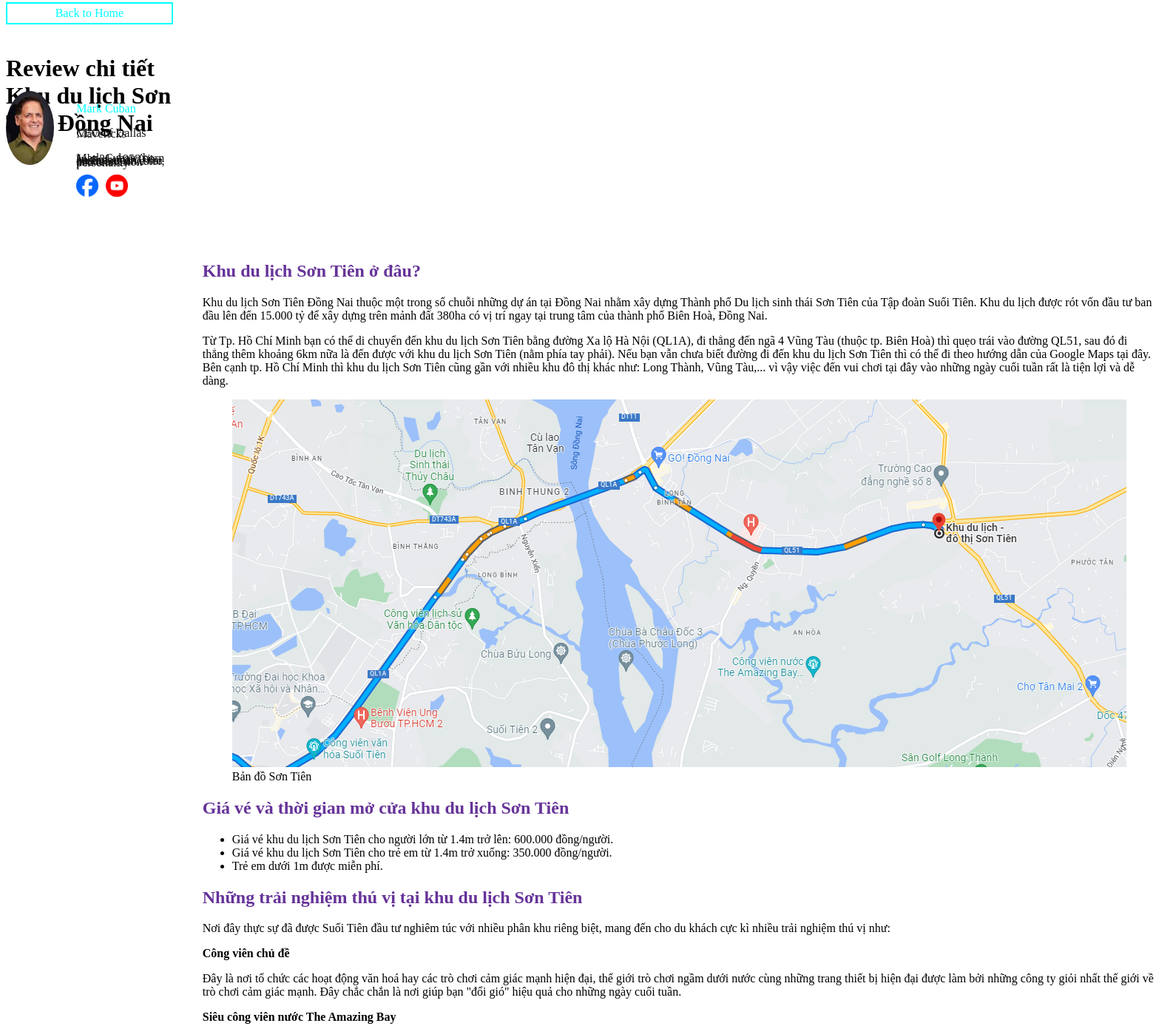
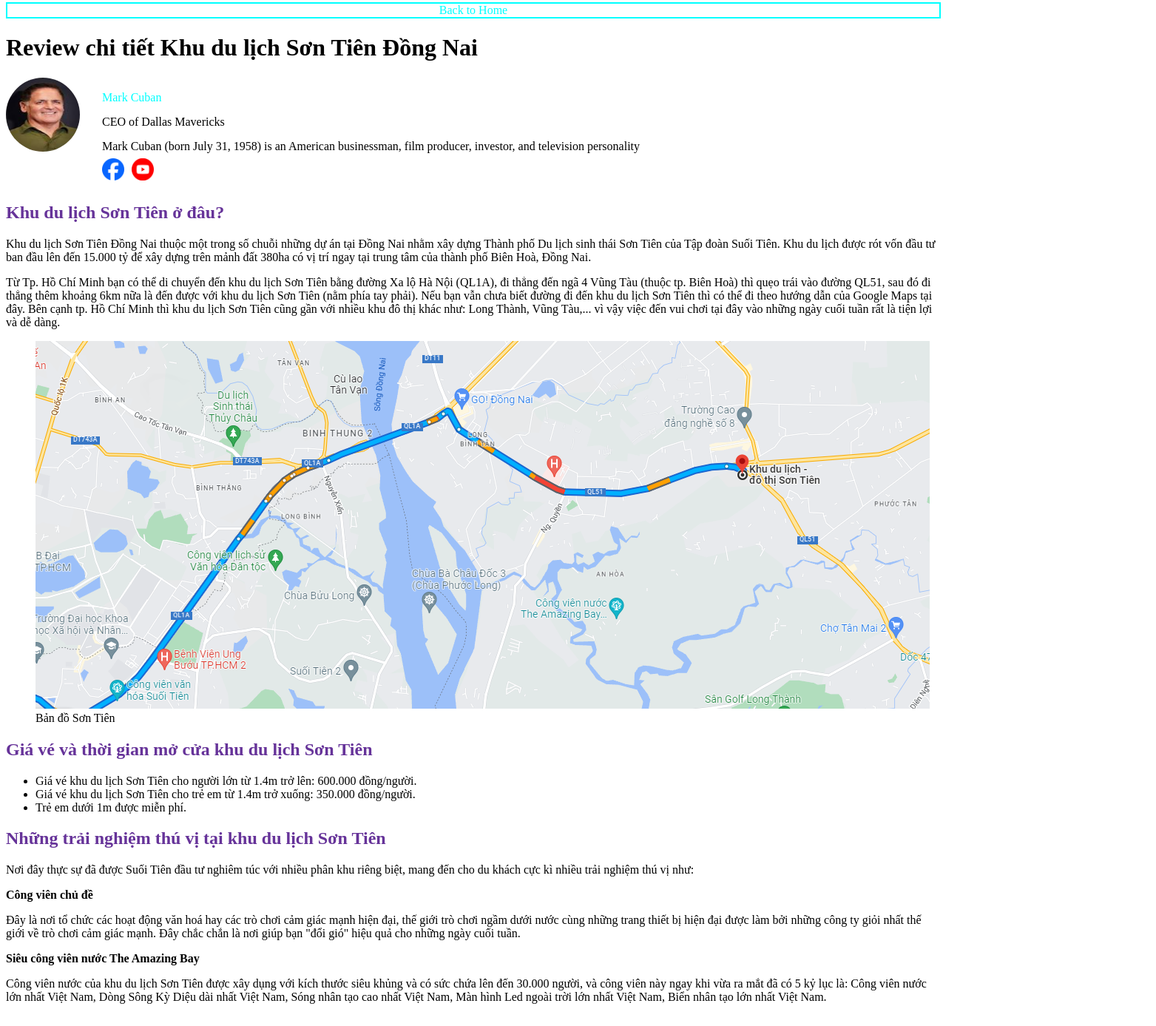
Before and after one commit to VuongNguyen2393/PersonalBlogWebsite, a plain HTML site: page html/blogPost1.html in a window 1280 px wide. Shown: the part 5-1392 px from the top of the page at 74% size, 1563 px wide, since content can reach past the window. Drawn offline with Linux system fonts and the light colour scheme.

Commit message:
update with comment 2

```diff
--- a/css/BlogPostClass.css
+++ b/css/BlogPostClass.css
@@ -1,12 +1,6 @@
 .containerBlogPost{
-    display: grid;
-    grid-template-rows: 30px 50px 150px 1fr;
-    grid-gap: 20px;
-    grid-template-areas:
-    "hd"
-    "tt"
-    "at"
-    "main";
+    display: flex;
+    flex-direction: column;
 }
 
 .author{
@@ -31,7 +25,6 @@
 
 .headerButton{
     display: flex;
-    grid-area: hd;
     background-color: white;
     color: aqua;
     border: 2px solid aqua;
@@ -46,14 +39,6 @@
     color: white;
 }
 
-.title{
-    grid-area: tt;
+.contentPost h2{
+    color: rebeccapurple;
 }
-
-.author{
-    grid-area: at;
-}
-
-.content{
-    grid-area: main;
-}
--- a/css/BlogPostId.css
+++ b/css/BlogPostId.css
@@ -2,3 +2,7 @@
 #authorImg{
     border-radius: 100%;
 }
+
+#name{
+    color: aqua;
+}
--- a/css/HomePage.css
+++ b/css/HomePage.css
@@ -82,3 +82,7 @@
     align-items: center;
     justify-content: center;
 }
+
+#greeting {
+    color: blueviolet;
+}
--- a/blogPost1.html
+++ b/html/blogPost1.html
@@ -3,40 +3,40 @@
     <head>
         <meta charset="utf-8" name="BlogPost" content="HTML of BlogPost">
         <title>Blog Post</title>
-        <link href="css/style.css" rel="stylesheet">
+        <link href="../css/style.css" rel="stylesheet">
     </head>
     <body>
         <div class="containerBlogPost">
-            <a class="headerButton" href="index.html">Back to Home</a>
+            <a class="headerButton" href="../index.html">Back to Home</a>
             <h1 class="title">Review chi tiết Khu du lịch Sơn Tiên Đồng Nai</h1>
             <div class="author">
-                <img src="asset/authorImg.jpeg" id="authorImg" height="100px" width="100px">
+                <img src="../asset/authorImg.jpeg" id="authorImg" height="100px" width="100px">
                 <div class="authorInfor">
-                    <p style="color: aqua;">Mark Cuban</p>
-                    <p style="color: rgb(20, 19, 18);">CEO of Dallas Mavericks </p>
-                    <p style="color: rgb(20, 19, 18);">Mark Cuban (born July 31, 1958) is an American businessman, film producer, investor, and television personality</p>
+                    <p id="name">Mark Cuban</p>
+                    <p id="title">CEO of Dallas Mavericks </p>
+                    <p id="shortInfo">Mark Cuban (born July 31, 1958) is an American businessman, film producer, investor, and television personality</p>
                     <div class="social">
                         <a href="https://www.facebook.com/markcuban">
-                            <img src="asset/facebook.png" width="30px">
+                            <img src="../asset/facebook.png" width="30px">
                         </a>
                         <a href="https://www.youtube.com/@SharkTankGlobal">
-                            <img src="asset/youtube.png" width="30px">
+                            <img src="../asset/youtube.png" width="30px">
                         </a>
                     </div>
                 </div>
             </div>
-            <div class="content">
+            <div class="contentPost">
                 <div>
-                    <h2 style="color: rebeccapurple;">Khu du lịch Sơn Tiên ở đâu?</h2>
+                    <h2>Khu du lịch Sơn Tiên ở đâu?</h2>
                     <p>Khu du lịch Sơn Tiên Đồng Nai thuộc một trong số chuỗi những dự án tại Đồng Nai nhằm xây dựng Thành phố Du lịch sinh thái Sơn Tiên của Tập đoàn Suối Tiên. Khu du lịch được rót vốn đầu tư ban đầu lên đến 15.000 tỷ để xây dựng trên mảnh đất 380ha có vị trí ngay tại trung tâm của thành phố Biên Hoà, Đồng Nai.</p>
                     <p>Từ Tp. Hồ Chí Minh bạn có thể di chuyển đến khu du lịch Sơn Tiên bằng đường Xa lộ Hà Nội (QL1A), đi thẳng đến ngã 4 Vũng Tàu (thuộc tp. Biên Hoà) thì quẹo trái vào đường QL51, sau đó đi thẳng thêm khoảng 6km nữa là đến được với khu du lịch Sơn Tiên (nằm phía tay phải). Nếu bạn vẫn chưa biết đường đi đến khu du lịch Sơn Tiên thì có thể đi theo hướng dẫn của Google Maps tại đây. Bên cạnh tp. Hồ Chí Minh thì khu du lịch Sơn Tiên cũng gần với nhiều khu đô thị khác như: Long Thành, Vũng Tàu,... vì vậy việc đến vui chơi tại đây vào những ngày cuối tuần rất là tiện lợi và dễ dàng.</p>
                     <figure>
-                        <img src="asset/artical1_map.png" alt="Bản đồ Sơn Tiên">
+                        <img src="../asset/artical1_map.png" alt="Bản đồ Sơn Tiên">
                         <figcaption>Bản đồ Sơn Tiên</figcaption>
                     </figure>
                 </div>
                 <div>
-                    <h2 style="color: rebeccapurple;">Giá vé và thời gian mở cửa khu du lịch Sơn Tiên</h2>
+                    <h2>Giá vé và thời gian mở cửa khu du lịch Sơn Tiên</h2>
                     <ul>
                         <li>Giá vé khu du lịch Sơn Tiên cho người lớn từ 1.4m trở lên: 600.000 đồng/người.</li>
                         <li>Giá vé khu du lịch Sơn Tiên cho trẻ em từ 1.4m trở xuống: 350.000 đồng/người.</li>
@@ -44,11 +44,19 @@
                     </ul>
                 </div>
                 <div>
-                    <h2 style="color: rebeccapurple;">Những trải nghiệm thú vị tại khu du lịch Sơn Tiên</h2>
+                    <h2>Những trải nghiệm thú vị tại khu du lịch Sơn Tiên</h2>
                     <p>Nơi đây thực sự đã được Suối Tiên đầu tư nghiêm túc với nhiều phân khu riêng biệt, mang đến cho du khách cực kì nhiều trải nghiệm thú vị như:</p>
-                    <p style="font-weight: bold;">Công viên chủ đề</p>
+                    <p>
+                        <strong>
+                            Công viên chủ đề
+                        </strong>
+                    </p>
                     <p>Đây là nơi tổ chức các hoạt động văn hoá hay các trò chơi cảm giác mạnh hiện đại, thế giới trò chơi ngầm dưới nước cùng những trang thiết bị hiện đại được làm bởi những công ty giỏi nhất thế giới về trò chơi cảm giác mạnh. Đây chắc chắn là nơi giúp bạn "đổi gió" hiệu quả cho những ngày cuối tuần.</p>
-                    <p style="font-weight: bold;">Siêu công viên nước The Amazing Bay</p>
+                    <p>
+                        <strong>
+                            Siêu công viên nước The Amazing Bay
+                        </strong>
+                    </p>
                     <p>Công viên nước của khu du lịch Sơn Tiên được xây dụng với kích thước siêu khủng và có sức chứa lên đến 30.000 người, và công viên này ngay khi vừa ra mắt đã có 5 kỷ lục là: Công viên nước lớn nhất Việt Nam, Dòng Sông Kỳ Diệu dài nhất Việt Nam, Sóng nhân tạo cao nhất Việt Nam, Màn hình Led ngoài trời lớn nhất Việt Nam, Biển nhân tạo lớn nhất Việt Nam.</p>
                 </div>
             </div>
```
Also changed, not shown: html/blogPost2.html (renamed from blogPost2.html, +14 -14 lines), html/blogPost3.html (renamed from blogPost3.html, +13 -13 lines), index.html (+6 -6 lines), html/followed.html (renamed from followed.html), html/subcribed.html (renamed from subcribed.html).
